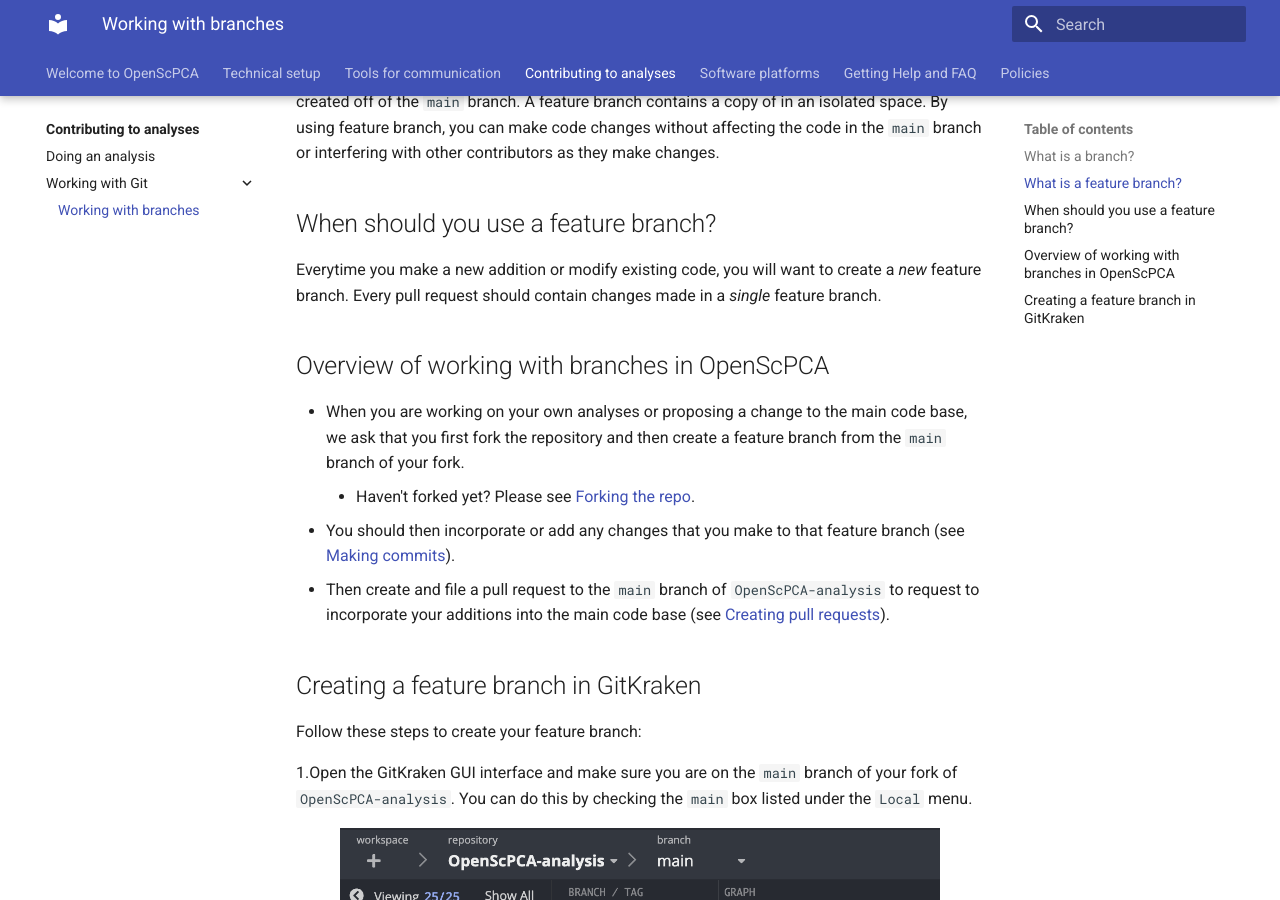
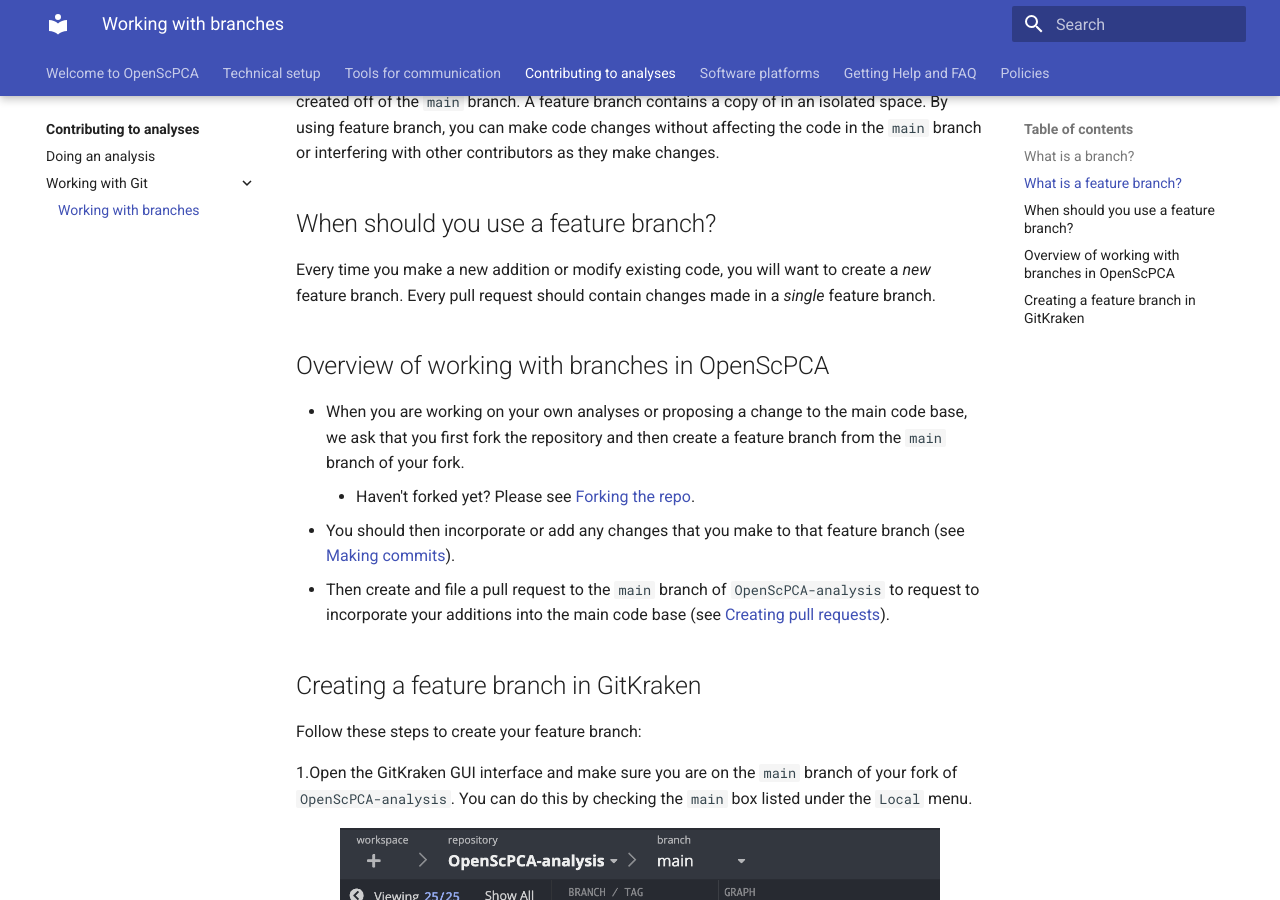
Before and after one commit to AlexsLemonade/OpenScPCA-analysis, an MkDocs documentation site: the page built from docs/contributing-to-analyses/working-with-git/working-with-branches.md, in a window 1280 px wide and 900 px high, scrolled down 507 px. Built offline with MkDocs 1.6.1 and Material for MkDocs 9.7.7, drawn with Linux system fonts in a browser that asks for light colours.

Commit message:
Every time is two words

```diff
--- a/docs/contributing-to-analyses/working-with-git/working-with-branches.md
+++ b/docs/contributing-to-analyses/working-with-git/working-with-branches.md
@@ -17,7 +17,7 @@
 
 ## When should you use a feature branch?
 
-Everytime you make a new addition or modify existing code, you will want to create a _new_ feature branch.
+Every time you make a new addition or modify existing code, you will want to create a _new_ feature branch.
 Every pull request should contain changes made in a _single_ feature branch.
 
 ## Overview of working with branches in OpenScPCA
```
